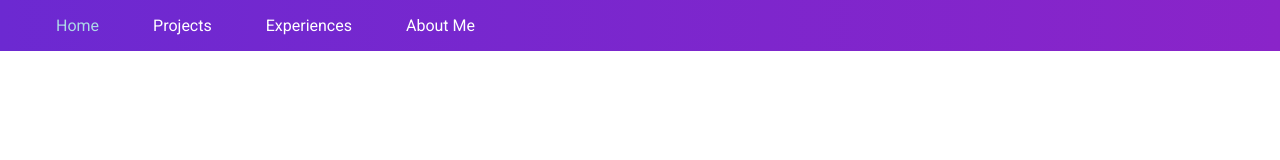
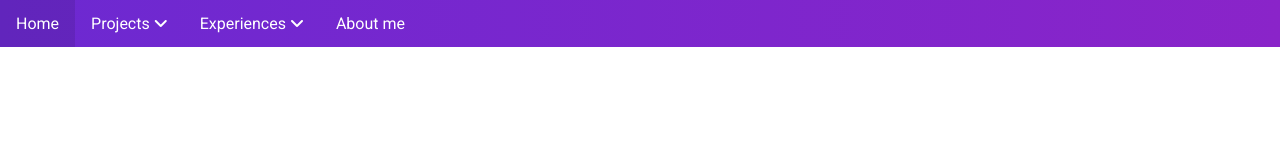
Before and after one commit to DevCas1/DevCas1.github.io, a plain HTML site: page index.html in a window 1280 px wide. Drawn offline with Linux system fonts and the light colour scheme.

Commit message:
Basic navbar

```diff
--- a/Styles/main.css
+++ b/Styles/main.css
@@ -1,5 +1,9 @@
 body {
     margin: 0;
+}
+
+main {
+    background-color: lightgray;
 }
 
 a {
@@ -7,55 +11,70 @@ a {
     text-decoration: none;
 }
 
+h1 {
+    font-family: 'Roboto', 'segoe UI', 'Cantarell', sans-serif;
+}
+
 nav {
     background: rgb(138,36,201);
 	background: linear-gradient(-90deg, rgba(138,36,201,1) 0%, rgba(108,41,209,1) 100%, rgba(0,212,255,1) 100%);
-	margin-top: 0;
-    padding: 1em;
-    color:white
+    color:white;
+
+    overflow: hidden;
+    background-color: #333;
+    font-family: 'Roboto';
 }
 
-.main {
-    background-color: lightgray;
+.navbar a {
+    float: left;
+    font-size: 16px;
+    color: white;
+    text-align: center;
+    padding: 14px 16px;
+    text-decoration: none;
 }
 
-ul {
-    margin: 0;
-    justify-content: center;
-    /* margin-top: 8, 0, 8, 0; */
-    padding: 16;
+.dropdown {
+    float: left;
+    overflow: hidden;
 }
 
-li {
-    margin-left: 10;
+.dropdown .dropdown-button {
+    font-size: 16px;
+    border: none;
+    outline: none;
+    color: white;
+    padding: 14px 16px;
+    background-color: inherit;
+    font-family: inherit;
+    margin: 0;
 }
 
-ul > li {
-    display: inline-block;
-    zoom: 1;
+.navbar a:hover, .dropdown:hover .dropdown-button {
+    background-color: rgba(0, 0, 0, 10%);
 }
 
-li > a {
-    color: white;
-    list-style-type: none;
+.dropdown-content {
+    display: none;
+    position: absolute;
+    min-width: 160px;
+    box-shadow: 0px 8px 16px 0px rgba(0,0,0,0.2);
+    z-index: 1;
 }
 
-li > a#active{
-    color: lightblue;
+.dropdown-content a {
+    float: none;
+    color: black;
+    padding: 13px 16px;
+    text-decoration: none;
+    display: block;
+    text-align: left;
 }
 
-li > a:hover {
-    font-size: 22px;
+.dropdown-content a:hover {
+    background-color: #ddd;
 }
 
-.navbar-item {
-    margin-right: 50px;  /* Ruimte tussen items */
+.dropdown:hover .dropdown-content {
+    display: block;
 }
-
-#main-container {
-    align-content: center;
-    /* margin: 0%, 5%, 0%, 5%; */
-    margin-left: 5%;
-    margin-right: 5%;
-    background-color: whitesmoke;
-}
--- a/index.html
+++ b/index.html
@@ -4,19 +4,35 @@
 <head>
     <meta charset="utf-8" />
     <meta http-equiv="X-UA-Compatible" content="IE=edge">
+    <meta name="viewport" content="width=device-width, initial-scale=1">
     <title>Sjouke IJntema</title>
-    <meta name="viewport" content="width=device-width, initial-scale=1">
     <link href="https://fonts.googleapis.com/css?family=Roboto:300,400,500,700" rel="stylesheet">
+    <link rel="stylesheet" href="//use.fontawesome.com/releases/v5.15.3/css/all.css">
     <link rel="stylesheet" type="text/css" media="screen" href="/Styles/main.css" />
+    <script src="https://kit.fontawesome.com/915dd07f38.js" crossorigin="anonymous"></script>
 </head>
 <body>
-    <nav>
-        <ul>
-            <li><a href="#" Class="navbar-item", id="active">Home</a></li>
-            <li><a href="#" Class="navbar-item">Projects</a></li>
-            <li><a href="#" Class="navbar-item">Experiences</a></li>
-            <li><a href="#" Class="navbar-item">About Me</a></li>
-        </ul>
+    <nav class="navbar">
+        <a href="#home">Home</a>
+        <div class="dropdown">
+            <button class="dropdown-button">
+                Projects  <i class="fas fa-angle-down"></i>
+            </button>
+            <div class="dropdown-content">
+                <a href="#">Unity Engine</a>
+                <a href="#">Flutter</a>
+            </div>
+        </div>
+        <div class="dropdown">
+            <button class="dropdown-button">
+                Experiences  <i class="fas fa-angle-down"></i>
+            </button>
+            <div class="dropdown-content">
+                <a href="#">Educations</a>
+                <a href="#">Game Jams</a>
+            </div>
+        </div>
+        <a href="#home">About me</a>
     </nav>
     <!-- <div id="main-container">
         <main>
@@ -37,7 +53,5 @@
             </div>
         </main>
     </div> -->
-
-    <!-- Wix background video: http://video.wixstatic.com/video/11062b_155feccf8d494b18b70adcd7716b6646/1080p/mp4/file.mp4 -->
 </body>
 </html>
```
Also changed, not shown: Images/SVG/caret-down-solid.svg (added), favicon.ico (added).
